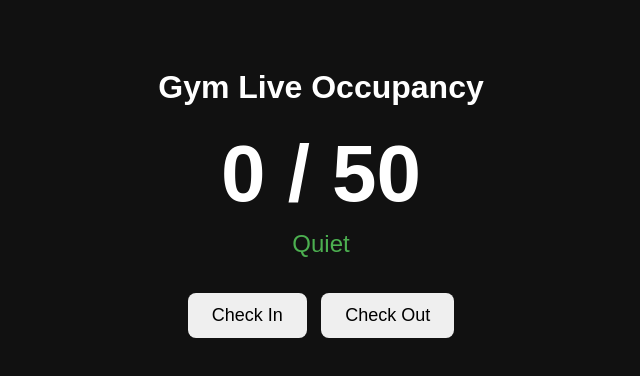
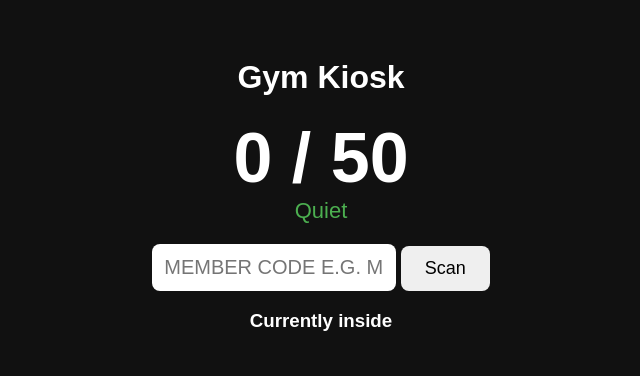
Before and after one commit to srinivas623/SmartGym, a plain HTML site: page index.html in a window 1280 px wide. Shown: the whole page, without its empty margins (319-959 px from the left). Drawn offline with Linux system fonts and the light colour scheme.

Commit message:
add member check-in with toggle and localStorage

```diff
--- a/index.html
+++ b/index.html
@@ -4,70 +4,160 @@
 <head>
     <meta charset="UTF-8">
     <meta name="viewport" content="width=device-width, initial-scale=1">
-    <title>Gym Live Occupancy</title>
+    <title>Gym Kiosk</title>
     <style>
         body {
             font-family: Arial, sans-serif;
-            text-align: center;
-            padding: 40px;
             background: #111;
             color: #fff;
+            text-align: center;
+            padding: 30px;
         }
 
         #count {
-            font-size: 80px;
+            font-size: 70px;
             font-weight: bold;
         }
 
         #status {
-            font-size: 24px;
-            margin: 10px 0 30px;
+            font-size: 22px;
+            margin-bottom: 20px;
+        }
+
+        input {
+            font-size: 20px;
+            padding: 12px;
+            border-radius: 8px;
+            border: none;
+            width: 220px;
+            text-transform: uppercase;
         }
 
         button {
             font-size: 18px;
             padding: 12px 24px;
-            margin: 5px;
             border: none;
             border-radius: 8px;
             cursor: pointer;
+        }
+
+        #message {
+            margin: 20px auto;
+            padding: 15px;
+            max-width: 360px;
+            border-radius: 8px;
+            font-size: 20px;
+            display: none;
+        }
+
+        .ok {
+            background: #2e7d32;
+        }
+
+        .bad {
+            background: #c62828;
+        }
+
+        ul {
+            list-style: none;
+            padding: 0;
+            max-width: 360px;
+            margin: 0 auto;
+            text-align: left;
+        }
+
+        li {
+            background: #222;
+            margin: 6px 0;
+            padding: 10px 14px;
+            border-radius: 6px;
         }
     </style>
 </head>
 
 <body>
-    <h1>Gym Live Occupancy</h1>
+    <h1>Gym Kiosk</h1>
     <div id="count">0</div>
     <div id="status">Quiet</div>
-    <button onclick="checkIn()">Check In</button>
-    <button onclick="checkOut()">Check Out</button>
+
+    <input id="code" placeholder="Member code e.g. M001">
+    <button onclick="scan()">Scan</button>
+
+    <div id="message"></div>
+
+    <h3>Currently inside</h3>
+    <ul id="inside"></ul>
 
     <script>
         const capacity = 50;
-        let current = 0;
 
-        function update() {
-            const percent = (current / capacity) * 100;
-            let label = "Quiet";
-            let color = "#4caf50";
-            if (percent >= 70) { label = "Full"; color = "#f44336"; }
-            else if (percent >= 50) { label = "Busy"; color = "#ff9800"; }
-            else if (percent >= 30) { label = "Moderate"; color = "#ffc107"; }
+        const members = {
+            M001: { name: "Ravi Kumar", active: true },
+            M002: { name: "Anjali Rao", active: true },
+            M003: { name: "Kiran Reddy", active: false }  // expired membership
+        };
 
-            document.getElementById("count").textContent = current + " / " + capacity;
-            document.getElementById("status").textContent = label;
-            document.getElementById("status").style.color = color;
+        // Load saved data, or start with an empty list
+        let inside = JSON.parse(localStorage.getItem("inside")) || [];
+
+        function save() {
+            localStorage.setItem("inside", JSON.stringify(inside));
         }
 
-        function checkIn() {
-            if (current < capacity) current++;
+        function showMessage(text, type) {
+            const box = document.getElementById("message");
+            box.textContent = text;
+            box.className = type;
+            box.style.display = "block";
+            setTimeout(() => { box.style.display = "none"; }, 3000);
+        }
+
+        function scan() {
+            const input = document.getElementById("code");
+            const code = input.value.trim().toUpperCase();
+            input.value = "";
+
+            const member = members[code];
+            if (!member) { showMessage("Unknown code", "bad"); return; }
+            if (!member.active) { showMessage(member.name + ": membership expired", "bad"); return; }
+
+            const index = inside.findIndex(p => p.code === code);
+            if (index === -1) {
+                inside.push({ code: code, name: member.name, time: new Date().toISOString() });
+                showMessage("Welcome, " + member.name + " (checked in)", "ok");
+            } else {
+                inside.splice(index, 1);
+                showMessage("Goodbye, " + member.name + " (checked out)", "ok");
+            }
+            save();
             update();
         }
 
-        function checkOut() {
-            if (current > 0) current--;
-            update();
+        function update() {
+            const percent = (inside.length / capacity) * 100;
+            let label = "Quiet", color = "#4caf50";
+            if (percent >= 90) { label = "Full"; color = "#f44336"; }
+            else if (percent >= 70) { label = "Busy"; color = "#ff9800"; }
+            else if (percent >= 40) { label = "Moderate"; color = "#ffc107"; }
+
+            document.getElementById("count").textContent = inside.length + " / " + capacity;
+            const status = document.getElementById("status");
+            status.textContent = label;
+            status.style.color = color;
+
+            const list = document.getElementById("inside");
+            list.innerHTML = "";
+            inside.forEach(p => {
+                const time = new Date(p.time).toLocaleTimeString([], { hour: "2-digit", minute: "2-digit" });
+                const li = document.createElement("li");
+                li.textContent = p.name + " (in at " + time + ")";
+                list.appendChild(li);
+            });
         }
+
+        document.getElementById("code").addEventListener("keydown", e => {
+            if (e.key === "Enter") scan();
+        });
 
         update();
     </script>
```
